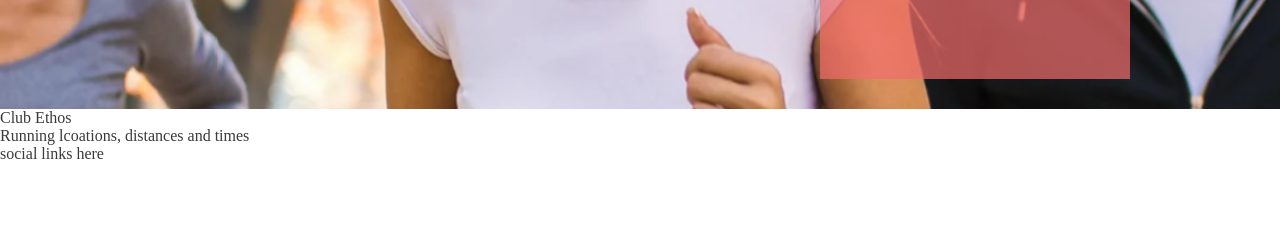
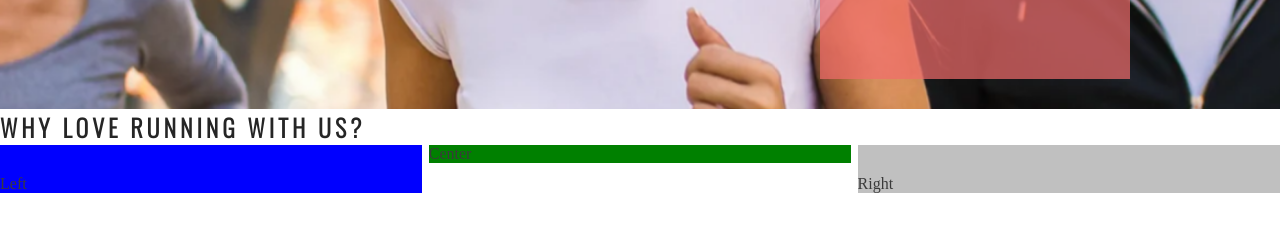
Before and after one commit to andodaryl/love-running, a plain HTML site: page index.html in a window 1280 px wide. Shown: the part 566-800 px from the top of the page. Drawn offline with nearby package versions, Linux system fonts and the light colour scheme.

Commit message:
Add club ethos main structure

```diff
--- a/assets/css/style.css
+++ b/assets/css/style.css
@@ -106,3 +106,27 @@ h1, h2 {
 
     position: absolute;
 }
+
+#club-ethos {
+    height: 600px;
+}
+
+#left-about {
+    padding: 30px 0 0 0;
+    width: 33%;
+    float: left;
+    background-color: blue;
+}
+
+#right-about {
+    padding: 30px 0 0 0;
+    width: 33%;
+    float: right;
+    background-color: silver;
+}
+
+#center-about {
+    width: 33%;
+    margin: auto;
+    background-color: green;
+}
--- a/index.html
+++ b/index.html
@@ -31,7 +31,12 @@
             <h3>Dublin Docklands & Phoenix Park</h3>
         </div>
     </section>
-    <section>Club Ethos</section>
+    <section id="club-ethos">
+        <h1>Why Love Running With Us?</h1>
+        <div id="left-about">Left</div>
+        <div id="right-about">Right</div>
+        <div id="center-about">Center</div>
+    </section>
     <section>Running lcoations, distances and times</section>
     <footer>
         social links here
```
